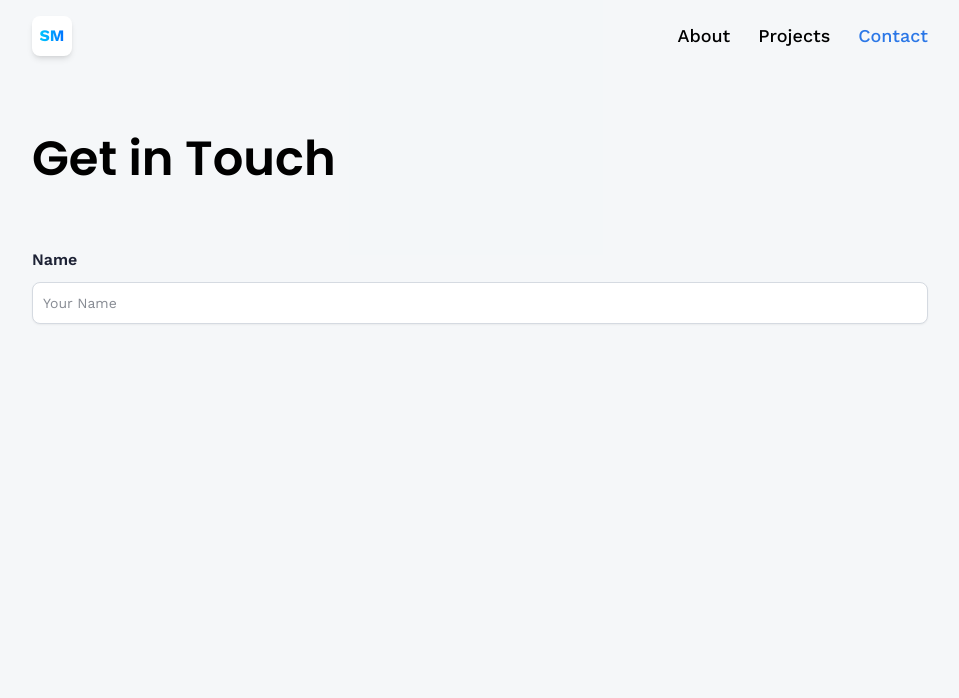
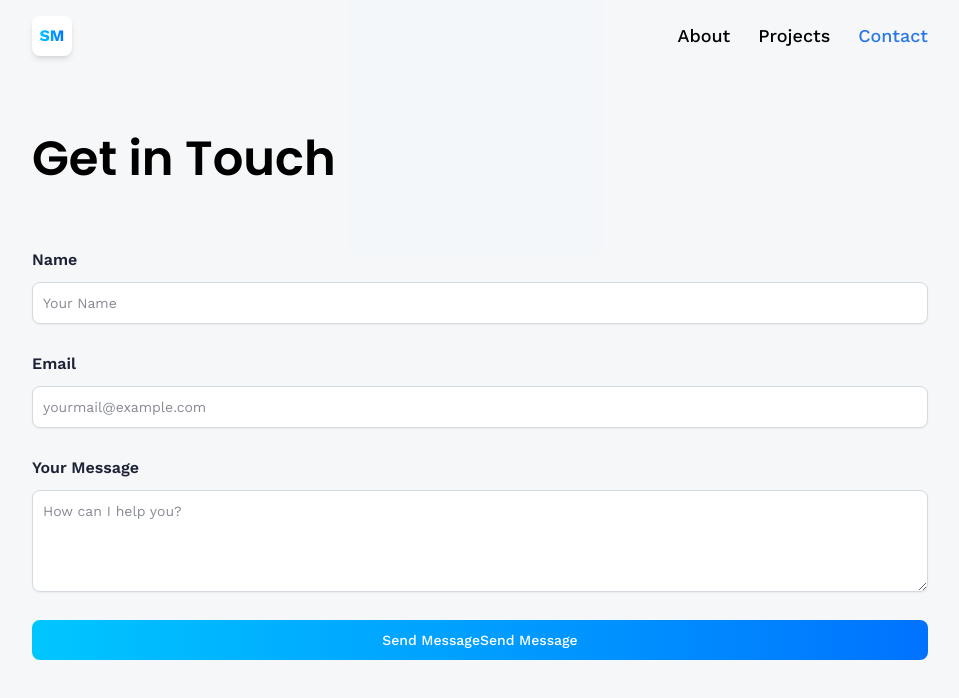
Before and after one commit to sadikmahmudadive/my_3D_protfolio, a React (Vite) app: page /contact in a window 1280 px wide. Shown: the top 698 px of the page, without its empty margins (160-1119 px from the left). Built offline with nearby package versions, Linux system fonts and the light colour scheme.

Commit message:
feat: add emailjs integration to Contact component for form submission

```diff
--- a/package.json
+++ b/package.json
@@ -10,6 +10,7 @@
     "preview": "vite preview"
   },
   "dependencies": {
+    "@emailjs/browser": "^4.4.1",
     "@react-spring/three": "^10.0.3",
     "@react-three/drei": "^10.7.7",
     "@react-three/fiber": "^9.6.1",
--- a/src/pages/Contact.jsx
+++ b/src/pages/Contact.jsx
@@ -1,4 +1,5 @@
-import { useState } from "react";
+import { useRef, useState } from "react";
+import emailjs from '@emailjs/browser';
 
 export const Contact = () => {
   const [form, setForm] = useState({
@@ -7,24 +8,81 @@
     message: ''
   })
 
-  const handleChange = () => {};
+  const [IsLoading, setIsLoading] = useState(false)
+
+  const fromRef = useRef(null);
+
+  const handleChange = (e) => {
+    setForm({...form, [e.target.name]: e.target.value})
+  };
+  const handleFocus = () => {};
+  const handleBlur = () => {};
+  const handleSubmit = (e) => {
+    e.preventDefault();
+    setIsLoading(true);
+
+    emailjs.send()
+  };
 
   return (
     <section className="relative flex lg:flex-row flex-col max-col max-container">
       <div className="flex-1 min-w-[50%] flex flex-col">
         <h1 className="head-text">Get in Touch</h1>
 
-        <form className="w-full flex flex-col gap-7 mt-14">
+        <form className="w-full flex flex-col gap-7 mt-14"
+        onSubmit={handleSubmit}>
           <label className="text-black-500 font-semibold">
             Name
-            <input type="text"
+            <input
+            type="text"
             name="name"
             className="input"
             placeholder="Your Name"
             required
             value={form.name}
-            onChange={handleChange} />
+            onChange={handleChange}
+            onFocus={handleFocus}
+            onBlur={handleBlur}
+             />
           </label>
+          <label className="text-black-500 font-semibold">
+            Email
+            <input
+            type="Email"
+            name="email"
+            className="input"
+            placeholder="yourmail@example.com"
+            required
+            value={form.email}
+            onChange={handleChange}
+            onFocus={handleFocus}
+            onBlur={handleBlur}
+             />
+          </label>
+          <label className="text-black-500 font-semibold">
+            Your Message
+            <textarea
+            name="message"
+            className="textarea"
+            rows={4}
+            placeholder="How can I help you?"
+            required
+            value={form.message}
+            onChange={handleChange}
+            onFocus={handleFocus}
+            onBlur={handleBlur}
+             />
+          </label>
+
+          <button
+          type="submit"
+          className="btn"
+          disabled={IsLoading}
+          onFocus={handleFocus}
+          onBlur={handleBlur}>
+            Send Message
+            {IsLoading ? 'Sending...' : 'Send Message'}
+          </button>
         </form>
       </div>
     </section>
```
Also changed, not shown: 1 other file (tests, documents, lock files or other folders).
